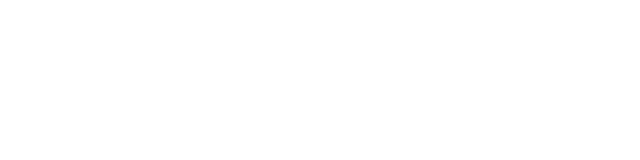
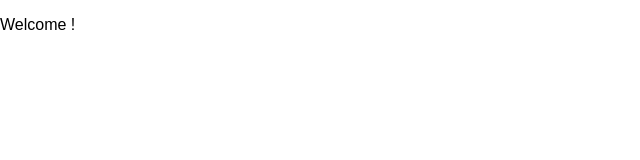
Before and after one commit to prathusingh/Socio, a React (Create React App) app in the folder client/: page /feed in a window 1280 px wide. Shown: the top 160 px of the page, without its empty margins (0-640 px from the left). Built offline with nearby package versions, Linux system fonts and the light colour scheme.

Commit message:
redirect user to its homepage when login is successful

```diff
--- a/client/src/actions/authActions.js
+++ b/client/src/actions/authActions.js
@@ -18,7 +18,7 @@ export const registerUser = (userData, history) => dispatch => {
 };
 
 // login user
-export const loginUser = userData => dispatch => {
+export const loginUser = (userData, history) => dispatch => {
   axios
     .post('http://localhost:8000/api/users/login', userData)
     .then(res => {
@@ -34,6 +34,9 @@ export const loginUser = userData => dispatch => {
 
       // set current user
       dispatch(setCurrentUser(decoded));
+
+      // redirect to current user home page
+      history.push('./feed');
     })
     .catch(err =>
       dispatch({
--- /dev/null
+++ b/client/src/components/feed/Feed.js
@@ -0,0 +1,16 @@
+import React from 'react';
+import { connect } from 'react-redux';
+
+class Feed extends React.Component {
+  render() {
+    return <p>Welcome {this.props.auth.user.name} !</p>;
+  }
+}
+
+const mapStateToProps = state => {
+  return {
+    auth: state.auth
+  };
+};
+
+export default connect(mapStateToProps)(Feed);
--- a/client/src/index.js
+++ b/client/src/index.js
@@ -2,13 +2,14 @@ import React from 'react';
 import ReactDOM from 'react-dom';
 import { BrowserRouter as Router, Route } from 'react-router-dom';
 import { Provider } from 'react-redux';
+import store from './store';
+import * as serviceWorker from './serviceWorker';
 
 import './index.scss';
 import App from './App';
 import { LoginForm } from './components/login/Login';
-import store from './store';
-import * as serviceWorker from './serviceWorker';
 import { SignupForm } from './components/signup/Signup';
+import Feed from './components/feed/Feed';
 
 ReactDOM.render(
   <Provider store={store}>
@@ -17,6 +18,7 @@ ReactDOM.render(
         <Route exact path="/" component={App} />
         <Route exact path="/login" component={LoginForm} />
         <Route exact path="/signup" component={SignupForm} />
+        <Route exact path="/feed" component={Feed} />
       </div>
     </Router>
   </Provider>,
```
